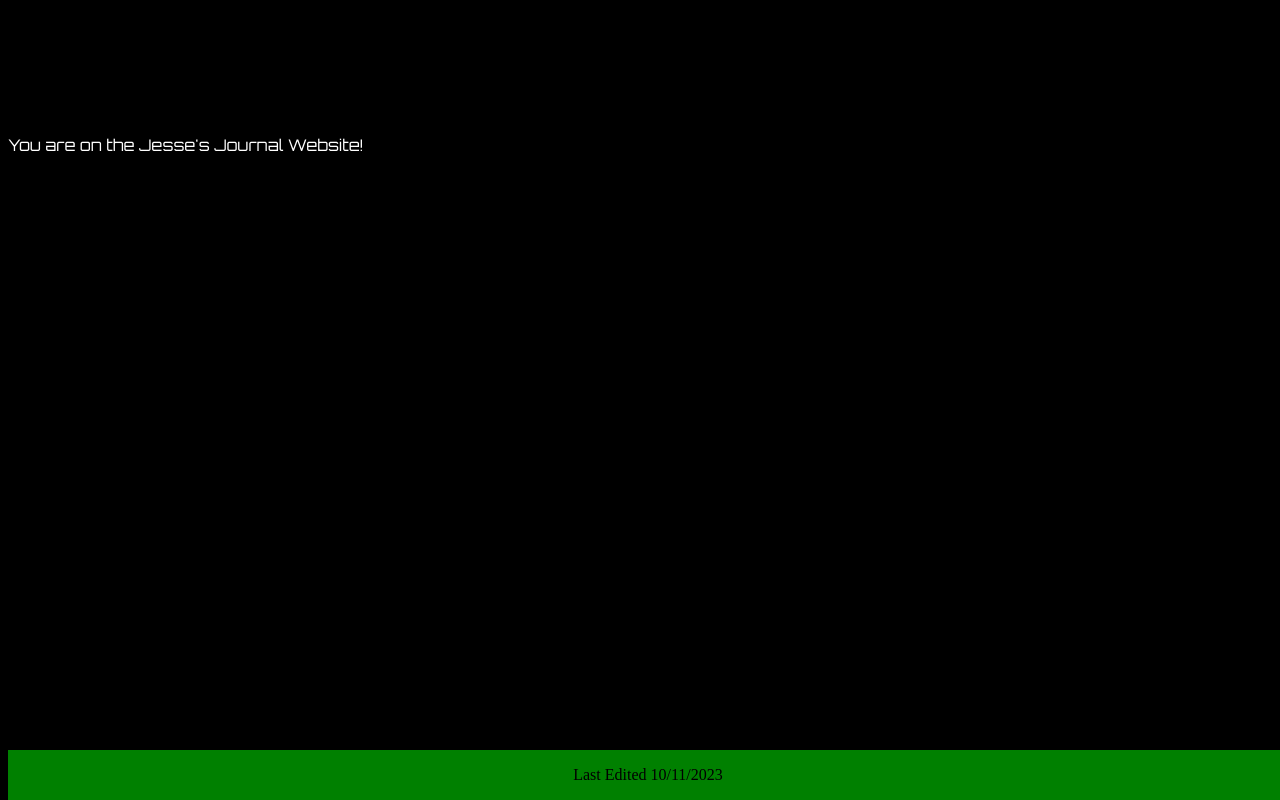
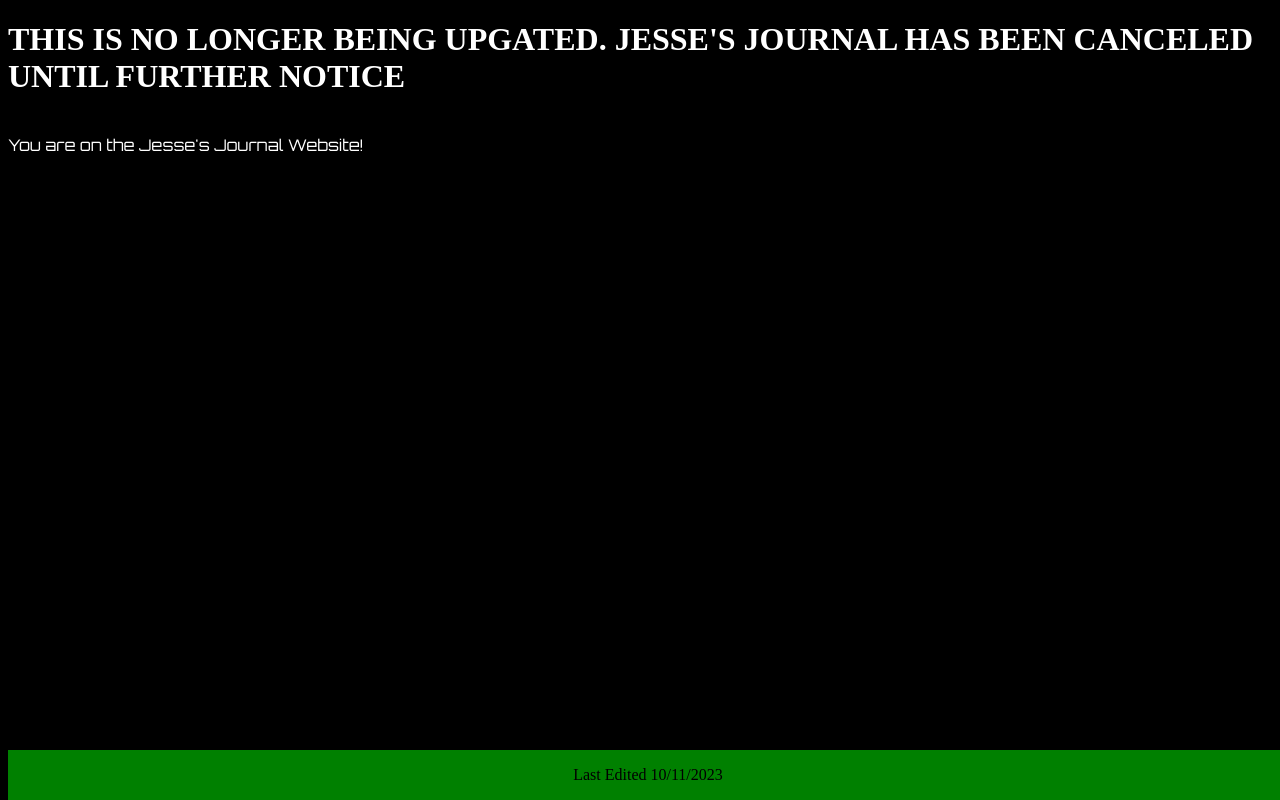
Before and after one commit to BoxyPlayz/JessJournal, a plain HTML site: page index.html in a window 1280 px wide. Drawn offline with Linux system fonts and the light colour scheme.

Commit message:
Update index.html
Signed-off-by: Boxy <nozakisola@gmail.com>

```diff
--- a/index.html
+++ b/index.html
@@ -4,7 +4,7 @@
   <title>Jesse's Journal</title>
 
   <head>
-  <h1>THIS IS NO LONGER BEING UPGATED. JESSE'S JOURNAL HAS BEEN CANCELED UNTIL FURTHER NOTICE</h1>
+  <h1 style="color: white;">THIS IS NO LONGER BEING UPGATED. JESSE'S JOURNAL HAS BEEN CANCELED UNTIL FURTHER NOTICE</h1>
 
     <div id="header" class="title>
       <h1>Jess' Journal</h1>
```
